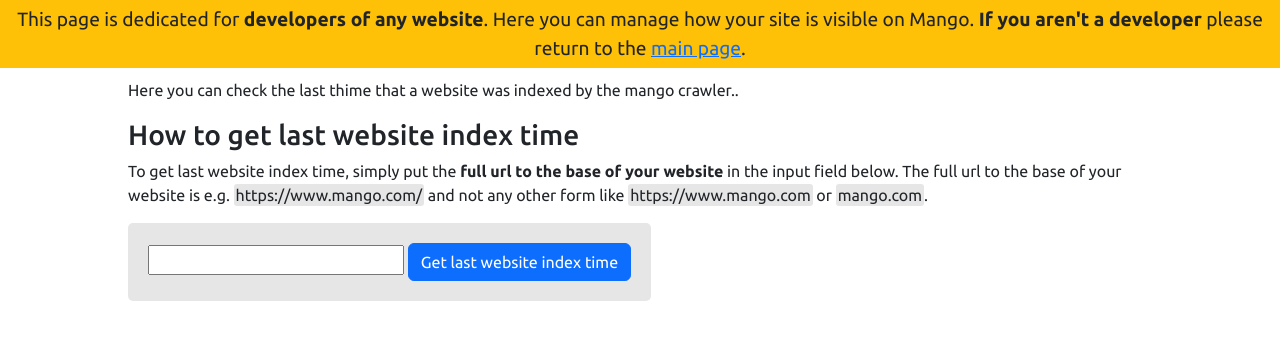
After one commit to RokKuzner/Mango-Search, a Django app: template webapp/templates/developer/get_last_website_index_time.html in a window 1280 px wide. The commit adds this page. Shown: the top 340 px of the page. Run offline with Django 5.2, Linux system fonts and the light colour scheme; the template is opened without the code that fills it, so the values that code supplies are empty; parts of the project's set-up code (start-up, migrations or seed data) failed here and were passed over.

Commit message:
feat: add endpoint to retrieve last website index time and corresponding view

```diff
--- a/webapp/developer/urls.py
+++ b/webapp/developer/urls.py
@@ -4,4 +4,5 @@ from django.urls import path
 urlpatterns = [
     path('', views.home, name='home'),
     path('request-website-indexing', views.request_website_indexing, name='request website indexing'),
+    path('get-last-website-index-time', views.get_last_website_index_time, name='get last website index time'),
 ]
--- /dev/null
+++ b/webapp/static/css/developer_get_last_indexing_time.css
@@ -0,0 +1,43 @@
+article {
+    margin-top: 10px;
+
+    width: 80vw;
+    margin-left: auto;
+    margin-right: auto;
+}
+
+q {
+    background-color: rgb(230, 230, 230);
+    padding: 2px;
+    border-radius: 3px;
+}
+
+q::before {
+    content: none;
+}
+
+q::after {
+    content: none;
+}
+
+#request-website-indexing-form {
+    background-color: rgb(230, 230, 230);
+    width: max-content;
+    padding: 20px;
+    border-radius: 5px;
+}
+
+.request-message {
+    color: white;
+    padding: 5px;
+    border-radius: 5px;
+    margin-bottom: 10px;
+}
+
+.request-error {
+    background-color: var(--bs-danger);
+}
+
+.request-succes {
+    background-color: var(--bs-success);
+}
--- a/webapp/templates/developer/dev_index.html
+++ b/webapp/templates/developer/dev_index.html
@@ -13,7 +13,7 @@
         <h2>Links</h2>
         <ul>
             <li><a href="/developer/request-website-indexing">Request website indexing</a></li>
-            <li><a href="">See when your website was last indexed</a></li>
+            <li><a href="/developer/get-last-website-index-time">See when your website was last indexed</a></li>
         </ul>
     </article>
 {% endblock %}
--- /dev/null
+++ b/webapp/templates/developer/get_last_website_index_time.html
@@ -0,0 +1,35 @@
+{% extends "base.html" %}
+
+{% block title %}Mango - Developer Console - Get last website index time{% endblock %}
+
+{% block head %}
+    <link rel="stylesheet" href="/files/static/css?file=developer_get_last_indexing_time">
+{% endblock %}
+
+{% block content %}
+    {% include "developer/dev_warning.html" %}
+    <article>
+        <p>Here you can check the last thime that a website was indexed by the mango crawler..</p>
+
+        <h3>How to get last website index time</h3>
+        <p>To get last website index time, simply put the <strong>full url to the base of your website</strong> in the input field below.
+            The full url to the base of your website is e.g. <q>https://www.mango.com/</q> and not any other form like <q>https://www.mango.com</q> or <q>mango.com</q>.</p>
+
+        <form id="request-website-indexing-form" action="" method="post">
+            {% csrf_token %}
+
+            {% if request_success is False %}
+                <div class="request-message request-error">
+                    {{ request_message }}
+                </div>
+            {% elif request_success is True %}
+                <div class="request-message request-succes">
+                    {{ request_message }}
+                </div>
+            {% endif %}
+
+            <input type="url" name="url_to_index">
+            <button type="submit" class="btn btn-primary">Get last website index time</button>
+        </form>
+    </article>
+{% endblock %}
```
Also changed, not shown: webapp/developer/views.py (+26 -0 lines).
